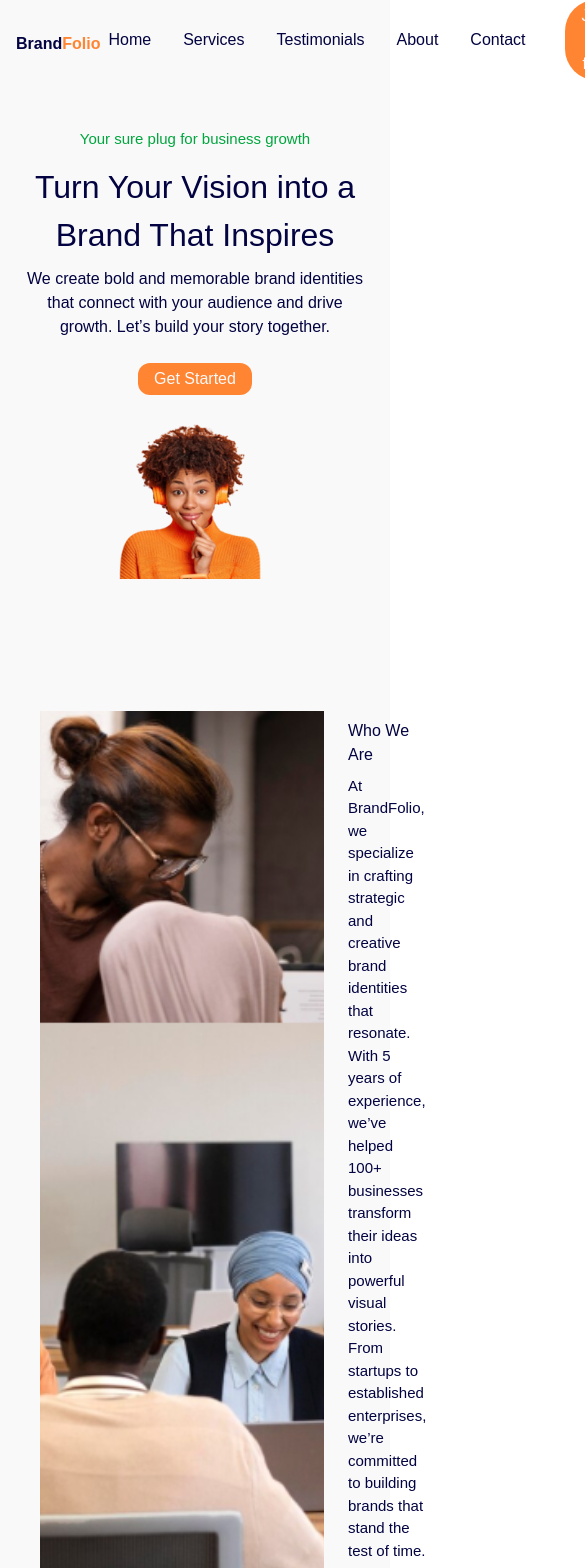
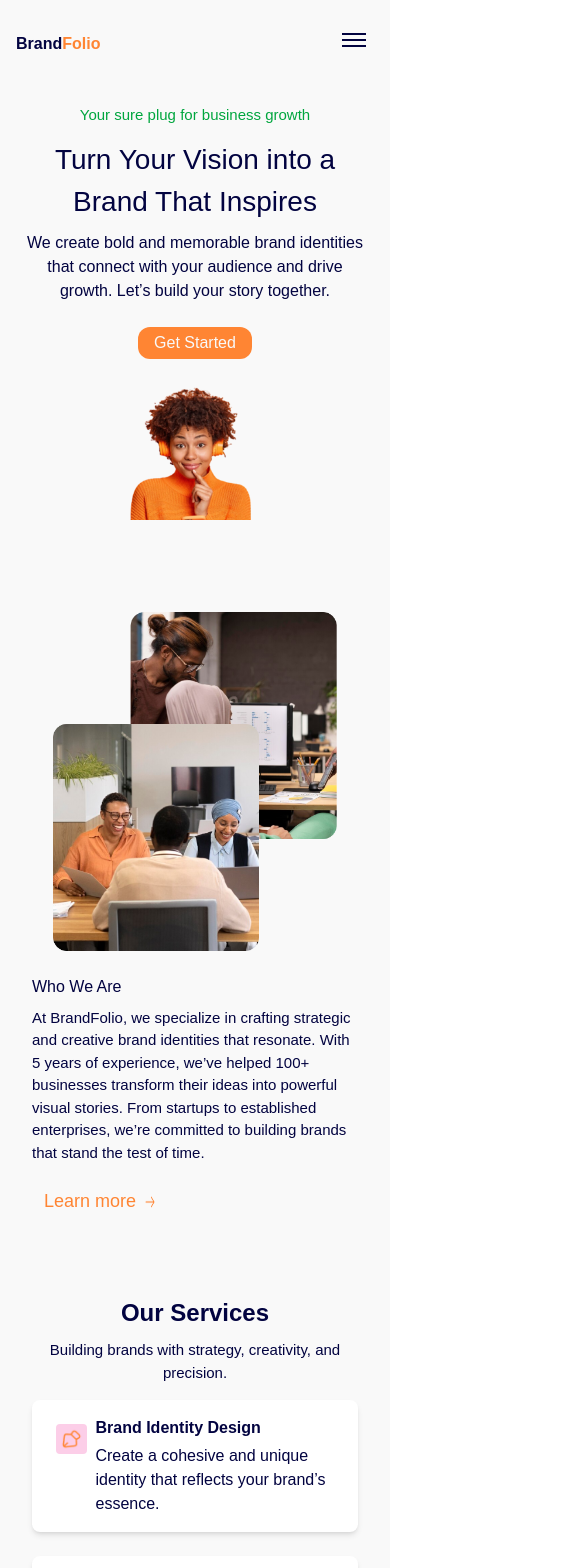
Before and after one commit to MideJayeoba/tailwind-project, a React (Vite) app in the folder learning/: page / in a window 390 px wide. Shown: the top 1568 px of the page, 585 px wide, since content can reach past the window. Built offline with nearby package versions, Linux system fonts and the light colour scheme.

Commit message:
more responsive for mobile

```diff
--- a/learning/src/App.jsx
+++ b/learning/src/App.jsx
@@ -1,3 +1,4 @@
+import { useState } from 'react'
 import './App.css'
 import smileWoman from './assets/satisfied-woman.png'
 import group from './assets/Group 11.png'
@@ -50,36 +51,60 @@ const services = [
   },
 ];
 
-export default function App(){
+export default function App() {
+  const [navOpen, setNavOpen] = useState(false);
+
   return (
     <div className="bg-[#F9F9F9] w-full min-h-screen flex flex-col items-center">
-    <nav id='home' className="max-w-7xl w-full h-16 flex justify-between items-center mx-auto px-4 pt-4">
+      {/* Navbar */}
+      <nav id='home' className="max-w-7xl w-full h-16 flex justify-between items-center mx-auto px-4 pt-4 relative">
         <p className="flex items-center pt-2">
           <b className="text-[#020340]">Brand</b>
           <b className="text-[#FF8533]">Folio</b>
         </p>
-    <ul className="flex flex-row items-center space-x-4">
+        {/* Hamburger for mobile */}
+        <button
+          className="md:hidden flex flex-col justify-center items-center w-10 h-10"
+          onClick={() => setNavOpen(!navOpen)}
+          aria-label="Toggle navigation"
+        >
+          <span className={`block h-0.5 w-6 bg-[#020340] mb-1 transition-all ${navOpen ? 'rotate-45 translate-y-2' : ''}`}></span>
+          <span className={`block h-0.5 w-6 bg-[#020340] mb-1 transition-all ${navOpen ? 'opacity-0' : ''}`}></span>
+          <span className={`block h-0.5 w-6 bg-[#020340] transition-all ${navOpen ? '-rotate-45 -translate-y-2' : ''}`}></span>
+        </button>
+        {/* Nav links */}
+        <ul className={`
+          flex-col md:flex-row items-center space-y-4 md:space-y-0 md:space-x-4
+          absolute md:static top-16 left-0 w-full md:w-auto bg-[#F9F9F9] md:bg-transparent z-20
+          transition-all duration-300
+          ${navOpen ? 'flex' : 'hidden'} md:flex
+          shadow md:shadow-none
+          px-4 md:px-0 py-4 md:py-0
+        `}>
           {navbar.map((item, index) => (
-      <li className="p-2" key={index}>
+            <li className="p-2 w-full md:w-auto text-center" key={index}>
               <a
                 className="text-[#020340] hover:text-[#FF8533] transition-colors duration-200"
                 href={`#${item.toLowerCase()}`}
+                onClick={() => setNavOpen(false)}
               >
                 {item}
               </a>
             </li>
           ))}
-      <button className="ml-4 md:ml-10 px-4 py-1 bg-[#FF8533] rounded-full text-[#F9F9F9] hover:bg-[#020340] transition-colors duration-400">
+          <button className="ml-0 md:ml-4 px-4 py-1 bg-[#FF8533] rounded-full text-[#F9F9F9] hover:bg-[#020340] transition-colors duration-400 w-full md:w-auto mt-2 md:mt-0">
             Join for free
           </button>
         </ul>
       </nav>
+
+      {/* Hero Section */}
       <section id="home" className="max-w-7xl w-full mx-auto px-4">
-    <p className="mt-16 md:mt-28 flex justify-center font-sora text-green-600 text-center text-[15px] md:text-[17px]">
+        <p className="mt-10 md:mt-28 flex justify-center font-sora text-green-600 text-center text-[15px] md:text-[17px]">
           Your sure plug for business growth
         </p>
         <div className="p-1 flex flex-col items-center w-full max-w-[848px] mx-auto">
-      <h1 className="p-2 flex justify-center text-[32px] md:text-[48px] w-full text-center text-[#020340]">
+          <h1 className="p-2 flex justify-center text-[28px] md:text-[48px] w-full text-center text-[#020340]">
             Turn Your Vision into a Brand That Inspires
           </h1>
           <p className="flex w-full max-w-[818px] text-[16px] md:text-[18px] justify-center text-center text-[#020340] pb-6 md:pb-10">
@@ -91,12 +116,14 @@ export default function App(){
           <img
             src={smileWoman}
             alt=""
-      className="w-full max-w-[400px] md:max-w-none"
+            className="w-full max-w-[300px] md:max-w-none"
           />
         </div>
       </section>
-    <section id="about" className="max-w-7xl w-full mx-auto px-4 mt-20">
-    <div className="flex flex md:flex mt-10 md:mt-20 w-full max-w-7xl px-4">
+
+      {/* About Section */}
+      <section id="about" className="max-w-7xl w-full mx-auto px-4 mt-10 md:mt-20">
+        <div className="flex flex-col md:flex-row mt-10 md:mt-20 w-full max-w-7xl px-0 md:px-4">
           <img
             className="p-2 w-full max-w-[300px] md:max-w-[484px] rounded-lg h-auto md:h-[579px] object-cover mx-auto"
             src={group}
@@ -118,22 +145,19 @@ export default function App(){
         </div>
       </section>
 
-    <section id="services" className="max-w-7xl w-full mx-auto px-4 mt-20">
-    <div className="flex flex-col md:flex-row w-full max-w-7xl px-4">
+      {/* Services Section */}
+      <section id="services" className="max-w-7xl w-full mx-auto px-4 mt-10 md:mt-20">
+        <div className="flex flex-col md:flex-row w-full max-w-7xl px-0 md:px-4">
           <div className="text-center flex flex-col p-4 md:m-20 md:mr-24 self-center w-full">
             <p className="text-[24px] font-bold mb-2 text-[#020340] md:text-[36px]">Our Services</p>
             <p className="text-[#020340] text-[15px] md:text-[24px] mb-4">
               Building brands with strategy, creativity, and precision.
             </p>
-      {/* Responsive grid: 1 column on mobile, 2 on md, 3 on lg */}
-      {/* Define your services as an array of objects for easier mapping and scalability. */}
-
-
             <div
               className="
                 grid
                 grid-cols-1
-        md:grid-cols-2
+                sm:grid-cols-2
                 lg:grid-cols-3
                 gap-6
                 justify-center
@@ -153,12 +177,13 @@ export default function App(){
                 </div>
               ))}
             </div>
-
           </div>
         </div>
       </section>
-    <section id="testimonials" className="max-w-7xl w-full mx-auto px-4 mt-20">
-    <div className='flex flex-col md:flex-row w-full max-w-7xl px-4'>
+
+      {/* Testimonials Section */}
+      <section id="testimonials" className="max-w-7xl w-full mx-auto px-4 mt-10 md:mt-20">
+        <div className='flex flex-col md:flex-row w-full max-w-7xl px-0 md:px-4'>
           <div className="text-center flex flex-col p-4 md:m-20 md:mr-24 self-center w-full">
             <p className="text-[24px] font-bold mb-2 text-[#020340] md:text-[36px]">Testimonials</p>
             <p className="text-[#020340] text-[15px] md:text-[24px] mb-4">
@@ -168,11 +193,11 @@ export default function App(){
               Hear from the people who’ve trusted us to elevate their brands.
             </p>
           </div>
-      {/* Testimonials content goes here */}
-
         </div>
       </section>
-    <section id="contact" className="max-w-7xl w-full mx-auto px-4 mt-20">
+
+      {/* Contact Section */}
+      <section id="contact" className="max-w-7xl w-full mx-auto px-4 mt-10 md:mt-20">
         {/* Contact content goes here */}
       </section>
     </div>
```
Lines whose indentation alone changed are shown as unchanged.
